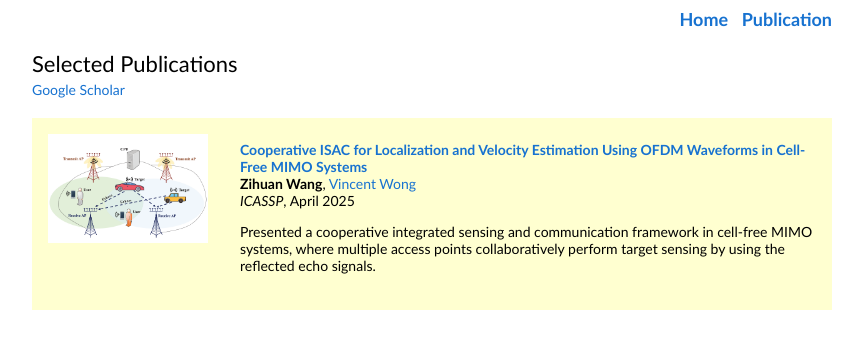
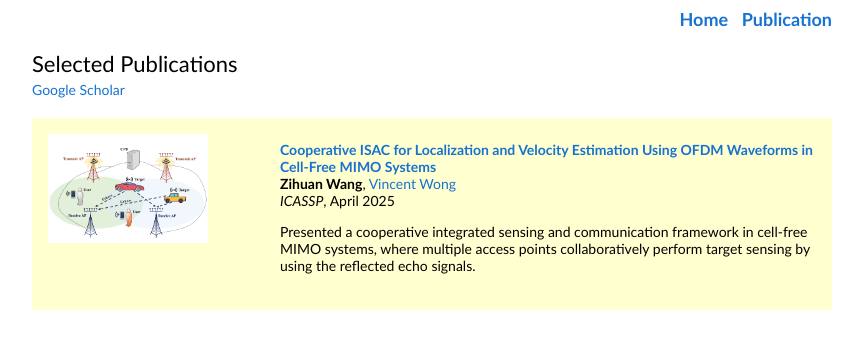
Before and after one commit to zihuanwang/zihuanwang.github.io, a Jekyll site: the page publication.html, which Jekyll copies as it is, in a window 1280 px wide. Shown: the top 349 px of the page, without its empty margins (208-1071 px from the left). Built offline with Jekyll 4.4.1, drawn with Linux system fonts in a browser that asks for light colours.

Commit message:
Update publication.html

```diff
--- a/publication.html
+++ b/publication.html
@@ -29,7 +29,7 @@
   <table style="width:100%;max-width:800px;border:0;border-spacing:0;border-collapse:separate;margin:20px auto;">
     <tbody>
       <tr onmouseout="radmesh_stop()" onmouseover="radmesh_start()" bgcolor="#ffffd0">
-  <td style="padding:16px;width:20%;vertical-align:middle">
+  <td style="padding:16px;width:30%;vertical-align:middle">
     <div class="one">
       <div class="two" id='coisac_image'>
         <img src='images/coisac.png' width=100%>
@@ -47,7 +47,7 @@
       radmesh_stop()
     </script>
   </td>
-  <td style="padding:16px;width:80%;vertical-align:middle">
+  <td style="padding:8px;width:70%;vertical-align:middle">
     <a href="http://zihuanwang.github.io/files/WW-ICASSP-2025.pdf">
       <span class="papertitle">Cooperative ISAC for Localization and Velocity Estimation Using OFDM Waveforms in Cell-Free MIMO Systems</span>
     </a>
```
